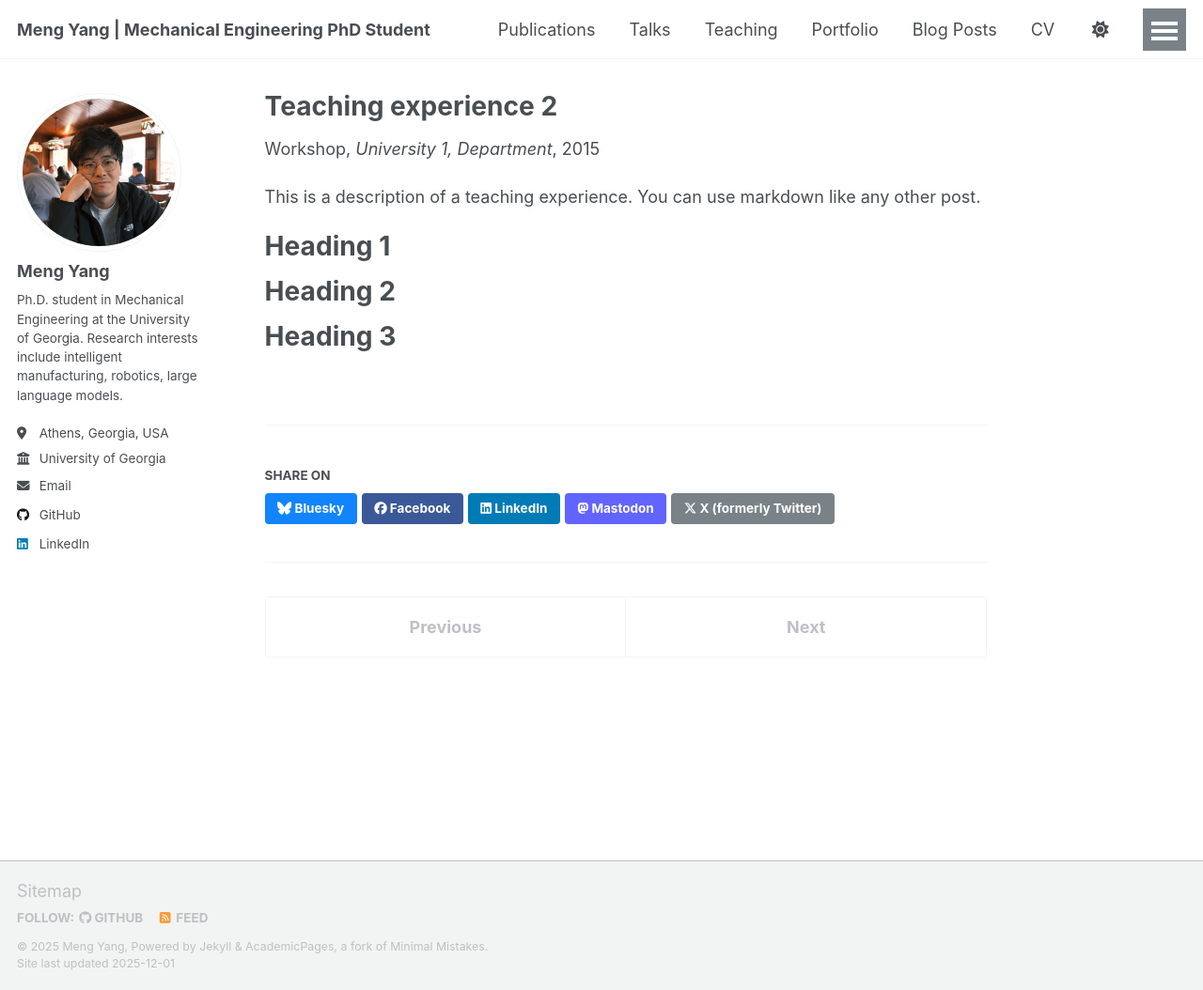
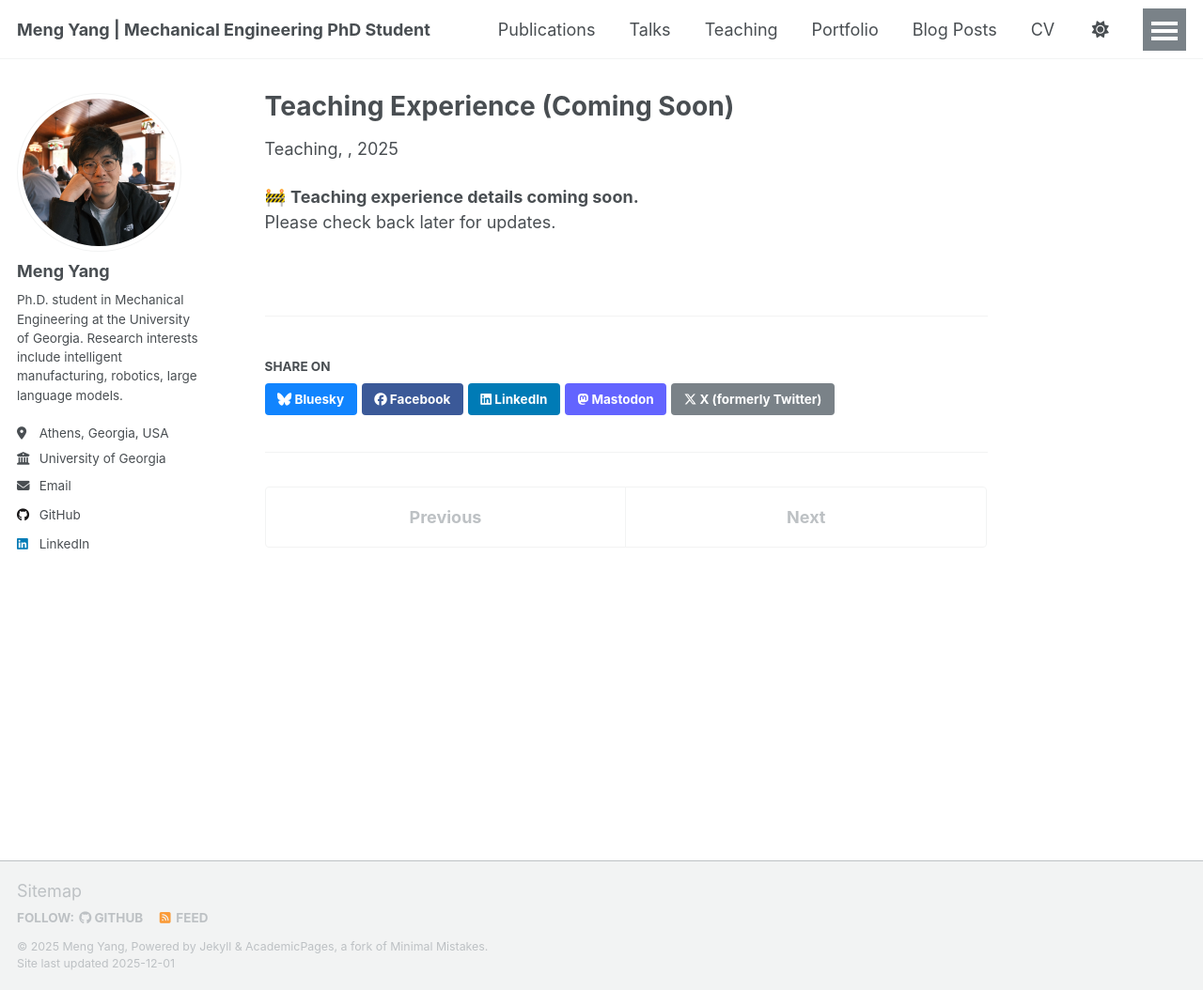
Before and after one commit to dreamocean612/Yang-Meng.github.io, a Jekyll site: the page built from _teaching/2015-spring-teaching-2.md, in a window 1280 px wide and 1054 px high. Shown: the whole window at 94% size. Built offline with Jekyll 4.4.1, drawn with Linux system fonts in a browser that asks for light colours; a script that is not in the unit is left out.

Commit message:
Revise teaching experience entry for 2015
Updated teaching experience details and changed title.

```diff
--- a/_teaching/2015-spring-teaching-2.md
+++ b/_teaching/2015-spring-teaching-2.md
@@ -1,20 +1,12 @@
 ---
-title: "Teaching experience 2"
+title: "Teaching Experience (Coming Soon)"
 collection: teaching
-type: "Workshop"
-permalink: /teaching/2015-spring-teaching-1
-venue: "University 1, Department"
-date: 2015-01-01
-location: "City, Country"
+type: "Teaching"
+permalink: /teaching/coming-soon
+date: 2025-01-01
+venue: ""
+location: ""
 ---
 
-This is a description of a teaching experience. You can use markdown like any other post.
-
-Heading 1
-======
-
-Heading 2
-======
-
-Heading 3
-======
+🚧 **Teaching experience details coming soon.**
+Please check back later for updates.
```
